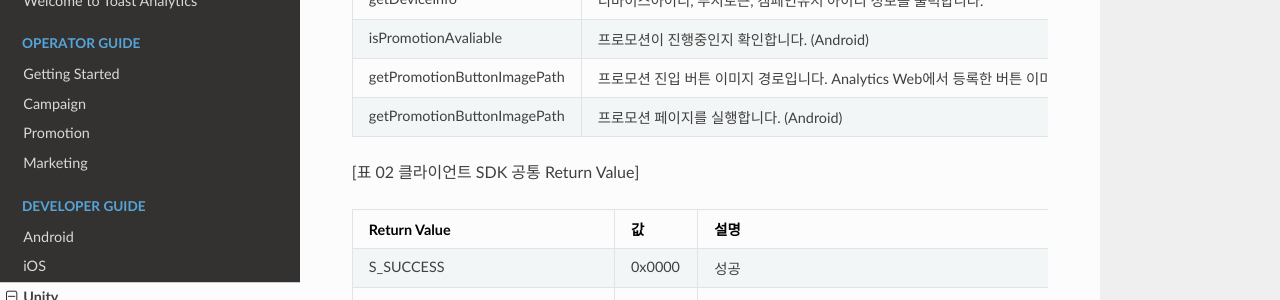
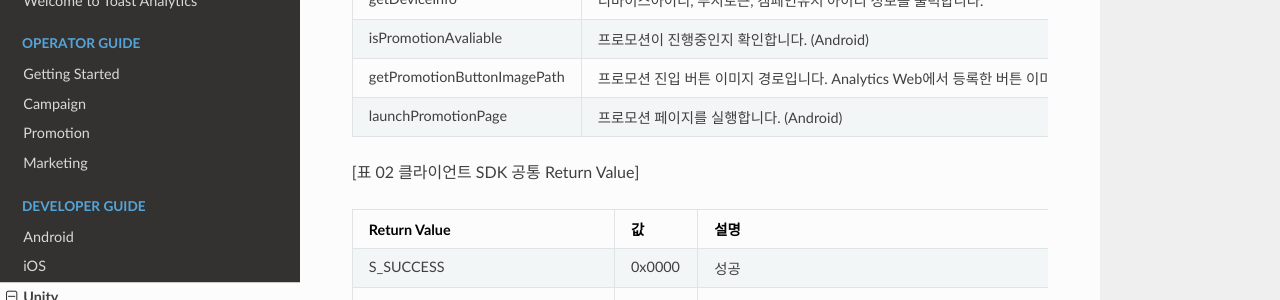
Before and after one commit to ToastAnalytics/ToastAnalytics, an MkDocs documentation site: the page built from docs/Developer/6. Unity Developer Guide.md, in a window 1280 px wide and 900 px high, scrolled down 16847 px. Shown: the part 151-451 px from the top of the window. Built offline with MkDocs 1.6.1, drawn with Linux system fonts in a browser that asks for light colours; nearby versions of some CDN libraries; old or Windows-style settings are respelled for this version of MkDocs.

Commit message:
Update 6. Unity Developer Guide.md

```diff
--- a/docs/Developer/6. Unity Developer Guide.md
+++ b/docs/Developer/6. Unity Developer Guide.md
@@ -613,7 +613,7 @@ Analytics SDK는 표 01과 같은 API를 제공합니다. 각 API에 대한 상
 |getDeviceInfo|디바이스아이디, 푸시토큰, 캠페인유저 아이디 정보를 출력합니다.|
 |isPromotionAvaliable|프로모션이 진행중인지 확인합니다. (Android)|
 |getPromotionButtonImagePath|프로모션 진입 버튼 이미지 경로입니다. Analytics Web에서 등록한 버튼 이미지를 SDK에서 다운로드 받아서 app cache 경로에 저장합니다. (/data/data/[package name]/cache/[filename]) (Android)|
-|getPromotionButtonImagePath|프로모션 페이지를 실행합니다. (Android)|
+|launchPromotionPage|프로모션 페이지를 실행합니다. (Android)|
 
 [표 02 클라이언트 SDK 공통 Return Value]
 
```
